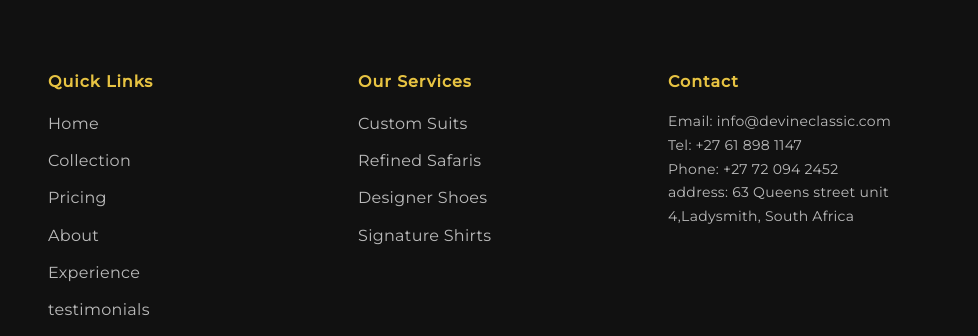
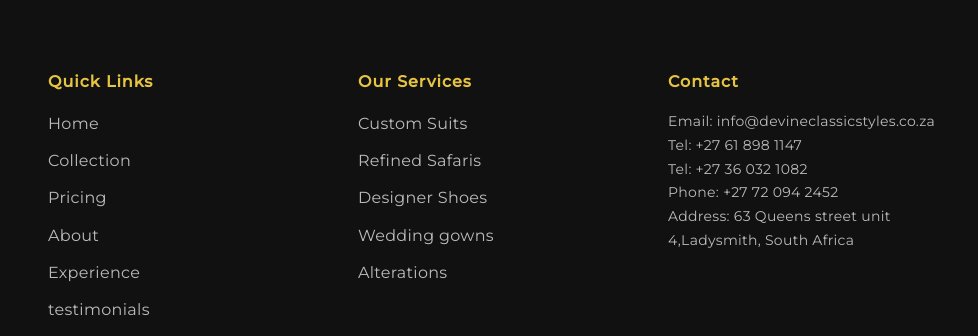
Before and after one commit to vintage-vibes/dcs-, a plain HTML site: page index.html in a window 1280 px wide. Shown: the part 4323-4659 px from the top of the page, 302-1280 px from the left. Drawn offline with nearby package versions, Linux system fonts and the light colour scheme.

Commit message:
Add files via upload

```diff
--- a/index.html
+++ b/index.html
@@ -567,17 +567,19 @@
                 <li><a href="#">Custom Suits</a></li>
                 <li><a href="#">Refined Safaris</a></li>
                 <li><a href="#">Designer Shoes</a></li>
-                <li><a href="#">Signature Shirts</a></li>
+                <li><a href="#">Wedding gowns</a></li>
+                <li><a href="#">Alterations</a></li>
             </ul>
         </div>
 
         <!-- Contact -->
         <div class="footer-box">
             <h4>Contact</h4>
-            <p>Email: info@devineclassic.com</p>
+            <p>Email: info@devineclassicstyles.co.za</p>
             <p>Tel: +27 61 898 1147</p>
+            <p>Tel: +27 36 032 1082</p>
             <p>Phone: +27 72 094 2452</p>
-            <p>address: 63 Queens street unit 4,Ladysmith, South Africa</p>
+            <p>Address: 63 Queens street unit 4,Ladysmith, South Africa</p>
         </div>
 
         <div class="footer-box">
```
